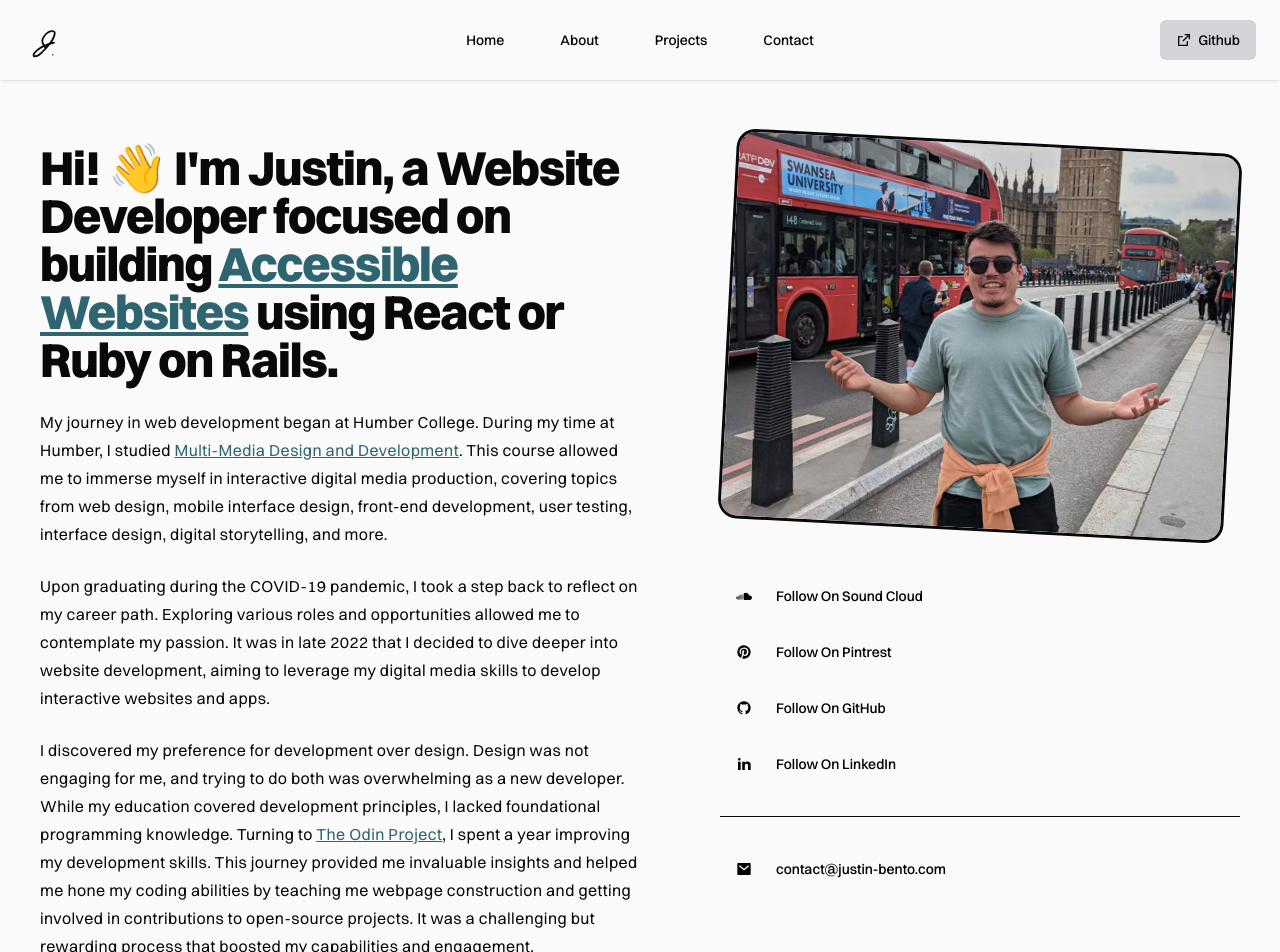
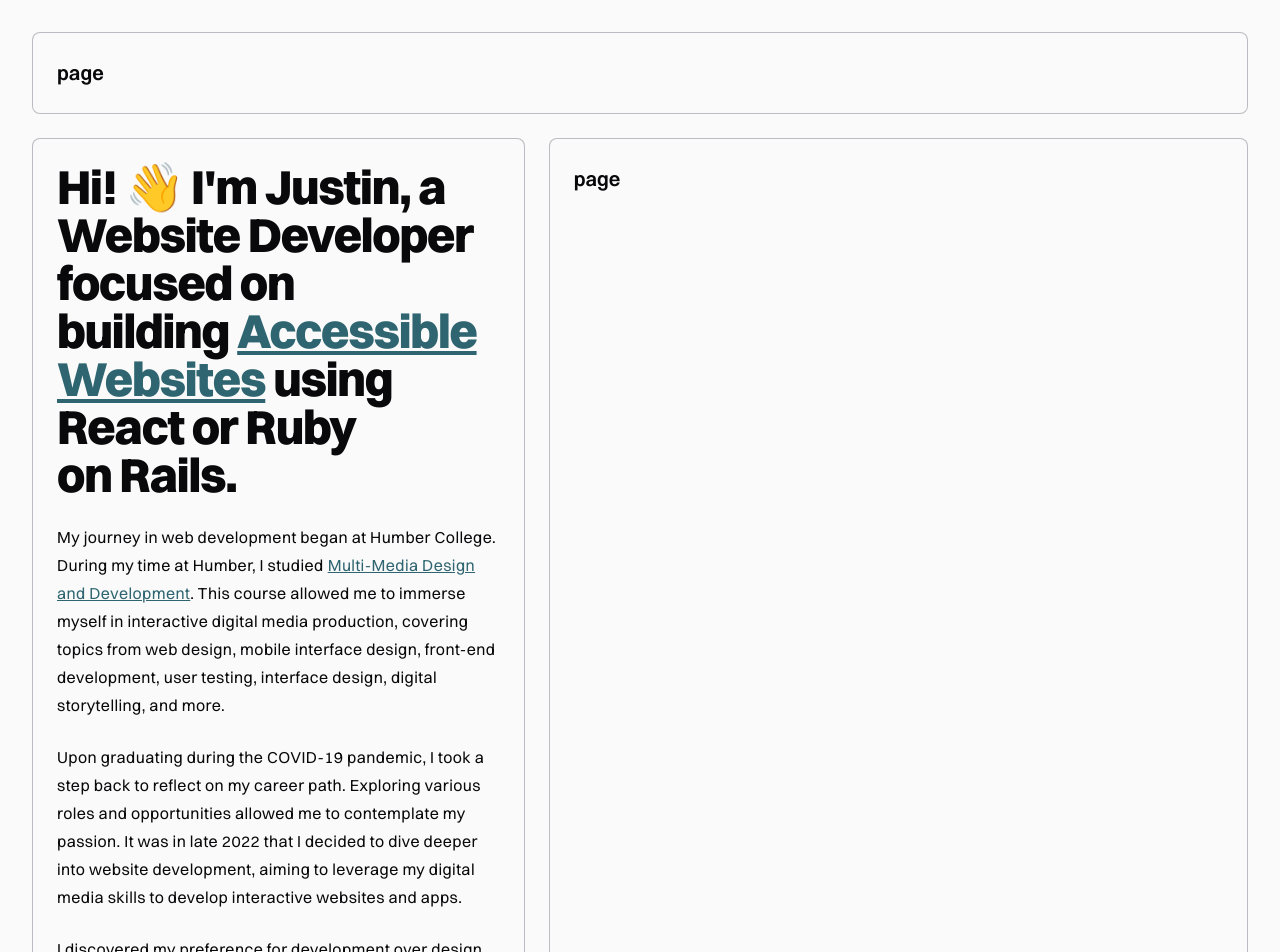
Before and after one commit to Justin-Bento/portfolio, a Next.js app: page /about in a window 1280 px wide. Shown: the top 952 px of the page. Built offline with nearby package versions, Linux system fonts and the light colour scheme.

Commit message:
Updated grid

```diff
--- a/app/(frontend)/about/page.tsx
+++ b/app/(frontend)/about/page.tsx
@@ -1,84 +1,58 @@
-import Footer from "@/components/Footer";
-import Header from "@/components/Header";
-import { Button } from "@/components/ui/button";
-import Image from "next/image";
+import { Card } from "@/components/ui/card";
 import Link from "next/link";
 import React from "react";
-import { RiGithubFill, RiLinkedinFill, RiMailFill, RiPinterestFill, RiSoundcloudFill } from "react-icons/ri";
-import type { Metadata } from "next";
 
-export const metadata: Metadata = {
-  title: "Justin Bento - About",
-  description:
-    "Join me on an journey from multimedia design to web development. Explore interactive digital media with a passion for coding.",
-};
-
-export default function about() {
+export default function page() {
   return (
     <>
-      <Header />
-      <div className="flex-auto place-content-center container mx-auto [min-height:100dvh;] px-6">
-        <div className="py-16 sm:px-4">
-          <div className="w-full lg:px-0">
-            <div className="relative">
-              <div className="grid grid-cols-1 gap-y-16 lg:grid-cols-2 lg:grid-rows-[auto_1fr] lg:gap-y-12">
-                <div className="lg:pl-20">
-                  <div className="px-2.5 lg:max-w-none">
-                    <div className="relative w-full aspect-square lg:aspect-video h-96 rotate-3">
-                      <Image
-                        fill
-                        src="/media/london-picture.webp"
-                        alt=""
-                        loading="lazy"
-                        sizes="(max-width: 768px) 100vw, (max-width: 1200px) 50vw, 33vw"
-                        className="object-cover ring ring-black dark:ring-white rounded-2xl"
-                      />
-                    </div>
-                  </div>
-                </div>
-                <div className="lg:order-first lg:row-span-2 text-black prose-a:text-emerald-800">
-                  <h1 className="scroll-m-20 text-4xl font-extrabold tracking-tight lg:text-5xl text-pretty dark:text-white">
-                    Hi! 👋 I&#39;m Justin, a Website Developer focused on building{" "}
+      <main className="grid grid-cols-1 md:grid-cols-12 gap-6 p-8">
+        <Card className="px-4 py-5 sm:p-6 col-span-12">
+          <p className="text-2xl/8 font-semibold text-black sm:text-xl/8 dark:text-white">page</p>
+        </Card>
+        <Card className="px-4 py-5 sm:p-6 col-span-5">
+          <div className="lg:order-first lg:row-span-2 text-black prose-a:text-emerald-800 text-balance">
+            <h1 className="scroll-m-20 text-4xl font-extrabold tracking-tight leading-normal lg:text-5xl text-pretty dark:text-white">
+              Hi! 👋 I&#39;m Justin, a Website Developer focused on building
               <Link
-                      className="underline text-primary dark:text-accent"
+                className="underline text-primary dark:text-accent px-2"
                 target="_blank"
                 rel="noreferrer"
                 href="https://www.w3.org/WAI/fundamentals/accessibility-intro/"
               >
                 Accessible Websites
-                    </Link>{" "}
+              </Link>
               using React or Ruby on Rails.
             </h1>
             <div className="mt-6 leading-7 tracking-wide space-y-6 dark:text-white">
               <p>
-                      My journey in web development began at Humber College. During my time at Humber, I studied{" "}
+                My journey in web development began at Humber College. During my time at Humber, I studied
                 <Link
                   href="https://mediaarts.humber.ca/programs/multimedia-design-and-development.html"
                   target="_blank"
                   rel="noopener noreferrer"
-                        className="underline text-primary dark:text-accent"
+                  className="underline text-primary dark:text-accent pl-1"
                 >
                   Multi-Media Design and Development
                 </Link>
-                      . This course allowed me to immerse myself in interactive digital media production, covering
-                      topics from web design, mobile interface design, front-end development, user testing, interface
-                      design, digital storytelling, and more.
+                . This course allowed me to immerse myself in interactive digital media production, covering topics from
+                web design, mobile interface design, front-end development, user testing, interface design, digital
+                storytelling, and more.
               </p>
               <p>
-                      Upon graduating during the COVID-19 pandemic, I took a step back to reflect on my career path.
-                      Exploring various roles and opportunities allowed me to contemplate my passion. It was in late
-                      2022 that I decided to dive deeper into website development, aiming to leverage my digital media
-                      skills to develop interactive websites and apps.
+                Upon graduating during the COVID-19 pandemic, I took a step back to reflect on my career path. Exploring
+                various roles and opportunities allowed me to contemplate my passion. It was in late 2022 that I decided
+                to dive deeper into website development, aiming to leverage my digital media skills to develop
+                interactive websites and apps.
               </p>
               <p>
-                      I discovered my preference for development over design. Design was not engaging for me, and trying
-                      to do both was overwhelming as a new developer. While my education covered development principles,
-                      I lacked foundational programming knowledge. Turning to{" "}
+                I discovered my preference for development over design. Design was not engaging for me, and trying to do
+                both was overwhelming as a new developer. While my education covered development principles, I lacked
+                foundational programming knowledge. Turning to
                 <Link
                   href="https://www.theodinproject.com"
                   target="_blank"
                   rel="noopener noreferrer"
-                        className="underline text-primary dark:text-accent"
+                  className="underline text-primary dark:text-accent pl-1"
                 >
                   The Odin Project
                 </Link>
@@ -88,84 +62,36 @@ export default function about() {
                 capabilities and engagement.
               </p>
               <p>
-                      In September 2023, my dedication paid off when I landed a position as a website developer at
-                      Humber College. This marked a significant milestone in my career, as all my hard work had paid
-                      off. During my time at Humber, I used my technical skills and improved my interpersonal skills.
-                      Over nine months, my department provided a collaborative environment where I worked on
-                      communication skills, project management abilities, and comfort with cross-functional teams, among
-                      other things.
+                In September 2023, my dedication paid off when I landed a position as a website developer at Humber
+                College. This marked a significant milestone in my career, as all my hard work had paid off. During my
+                time at Humber, I used my technical skills and improved my interpersonal skills. Over nine months, my
+                department provided a collaborative environment where I worked on communication skills, project
+                management abilities, and comfort with cross-functional teams, among other things.
               </p>
               <p>
-                      I found deep satisfaction in website development. Each project brought a fresh challenge and fed
-                      that itch of continuous learning, inspiring me to explore new possibilities in this ever-evolving
-                      field.
+                I found deep satisfaction in website development. Each project brought a fresh challenge and fed that
+                itch of continuous learning, inspiring me to explore new possibilities in this ever-evolving field.
               </p>
               <p>
-                      If you were curious about my work, I encouraged you to take a moment to explore my portfolio or my{" "}
+                If you were curious about my work, I encouraged you to take a moment to explore my portfolio or my
                 <Link
                   href="https://github.com/Justin-Bento"
                   target="_blank"
                   rel="noopener noreferrer"
-                        className="underline text-primary dark:text-accent"
+                  className="underline text-primary dark:text-accent pl-1"
                 >
                   GitHub
                 </Link>
-                      . I looked forward to connecting with you and discussing how we could bring your creative ideas to
-                      life!
+                . I looked forward to connecting with you and discussing how we could bring your creative ideas to life!
               </p>
               <p>Thank you for visiting and learning about my journey. 😊</p>
             </div>
           </div>
-                <div className="w-full lg:pl-20">
-                  <ul role="list" className="flex flex-col gap-4">
-                    <li className="flex">
-                      <Link href="https://soundcloud.com/bento-box-519166246" target="_blank">
-                        <Button variant="ghost">
-                          <RiSoundcloudFill className="w-6 h-6" />
-                          <span className="ml-4 capitalize">Follow on Sound Cloud</span>
-                        </Button>
-                      </Link>
-                    </li>
-                    <li className="flex items-center">
-                      <Link target="_blank" href="https://www.pinterest.ca/bentoajustin/">
-                        <Button variant="ghost">
-                          <RiPinterestFill className="w-6 h-6" />
-                          <span className="ml-4 capitalize">Follow on Pintrest</span>
-                        </Button>
-                      </Link>
-                    </li>
-                    <li className="flex items-center">
-                      <Link target="_blank" href="https://github.com/Justin-Bento">
-                        <Button variant="ghost">
-                          <RiGithubFill className="w-6 h-6" />
-                          <span className="ml-4 capitalize">Follow on GitHub</span>
-                        </Button>
-                      </Link>
-                    </li>
-                    <li className="flex items-center">
-                      <Link href="https://www.linkedin.com/in/justin--bento/">
-                        <Button variant="ghost">
-                          <RiLinkedinFill className="w-6 h-6" />
-                          <span className="ml-4 capitalize">Follow on LinkedIn</span>
-                        </Button>
-                      </Link>
-                    </li>
-                    <li className="flex pt-8 mt-4 border-t border-black dark:border-white/40">
-                      <Link href="mailto:contact@justin-bento.com">
-                        <Button variant="ghost">
-                          <RiMailFill className="w-6 h-6" />
-                          <span className="ml-4">contact@justin-bento.com</span>
-                        </Button>
-                      </Link>
-                    </li>
-                  </ul>
-                </div>
-              </div>
-            </div>
-          </div>
-        </div>
-      </div>
-      <Footer />
+        </Card>
+        <Card className="px-4 py-5 sm:p-6 col-span-7">
+          <p className="text-2xl/8 font-semibold text-black sm:text-xl/8 dark:text-white">page</p>
+        </Card>
+      </main>
     </>
   );
 }
```
Lines whose indentation alone changed are shown as unchanged.
